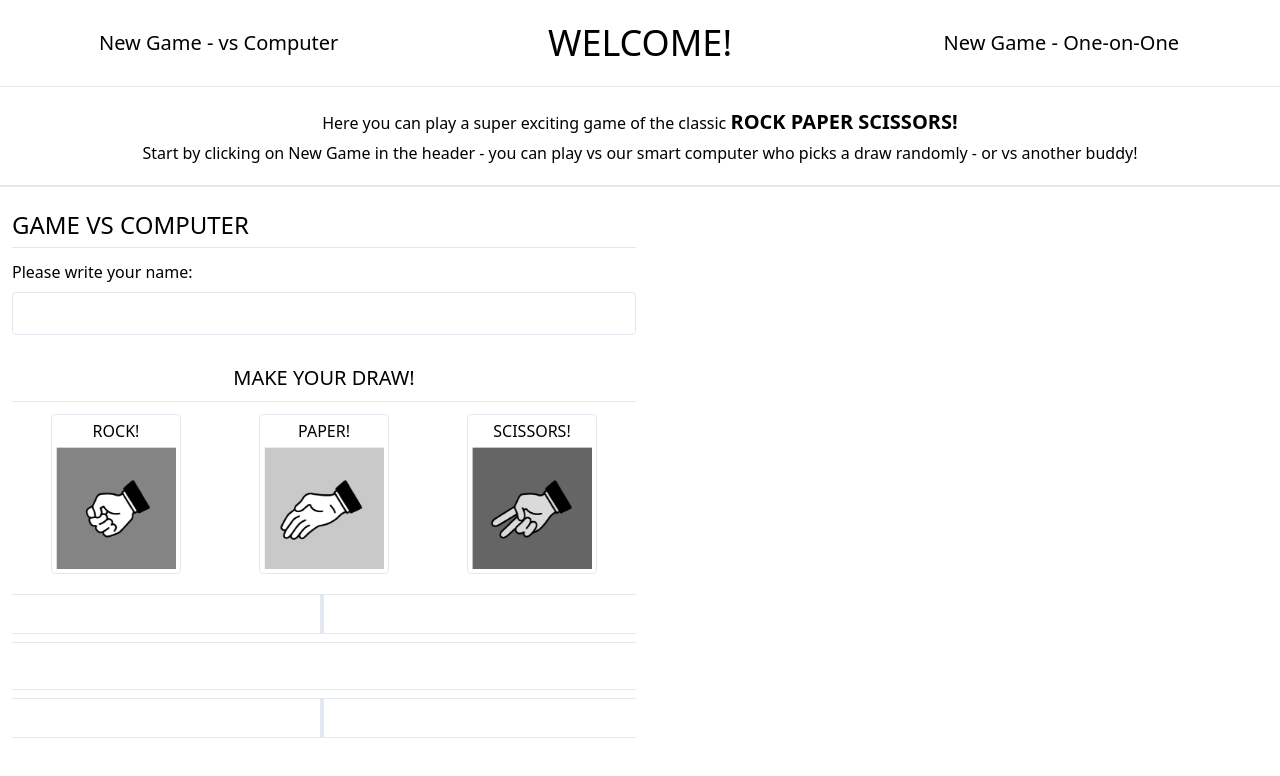
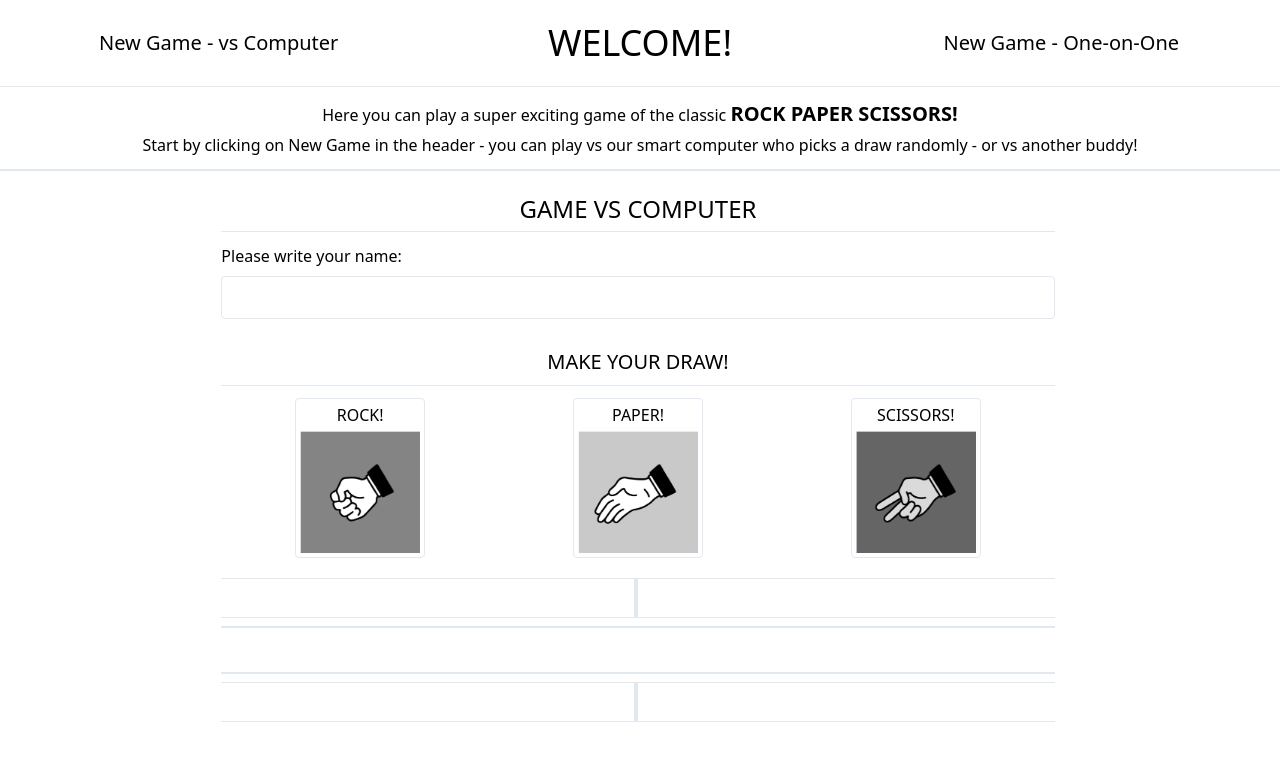
Before and after one commit to leiter007/rock_paper_scissors, a website: page src/index.html in a window 1280 px wide. Drawn offline with nearby package versions, Linux system fonts and the light colour scheme.

Commit message:
changes format and adds more styling

```diff
--- a/src/index.html
+++ b/src/index.html
@@ -29,7 +29,7 @@
     </div>
 </header>
 
-<div class="bg-grey-light text-grey-darker pt-5 pb-5 border-b-2 border-grey-light text-base">
+<div class="bg-grey-light text-grey-darker pt-3 pb-3 border-b-2 border-grey-light text-base">
     <div class="text-center">
         <a class="font-hairline">Here you can play a super exciting game of the classic</a>
         <a class="font-semibold text-xl">ROCK PAPER SCISSORS!</a>
@@ -40,9 +40,11 @@
 </div>
 
 
-<div class="p-3">
-    <div id="player1_space" class="pr-1 pt-2 w-1/2">
-        <div class="text-2xl pb-1 border-b border-grey-light">GAME VS COMPUTER</div>
+<div class="p-3 flex justify-center">
+    <div id="player1_space" class="pr-1 pt-2 w-2/3 justify-center">
+        <div class="text-2xl text-center pb-1 border-b border-grey-light">
+        GAME VS COMPUTER
+    </div>
 
     <div class="pb-5 pt-3" id="player1_name_space">
         <label class="block font-normal text-base text-grey-darker mb-2" for="name">
@@ -74,7 +76,7 @@
     </div>
 
         <div class="flex-wrap">
-            <div class="h-12 p-2 mt-2 mb-2 border-b border-teal-darker border-t border-teal-darker bg-grey-lighter justify-center text-center text-xl font-semibold">
+            <div class="h-12 p-2 mt-2 mb-2 border-b-2 border-teal-darker border-t-2 border-teal-darker bg-grey-lighter justify-center text-center text-xl font-semibold">
                 <div id="display_result"></div>
             </div>
         </div>
```
